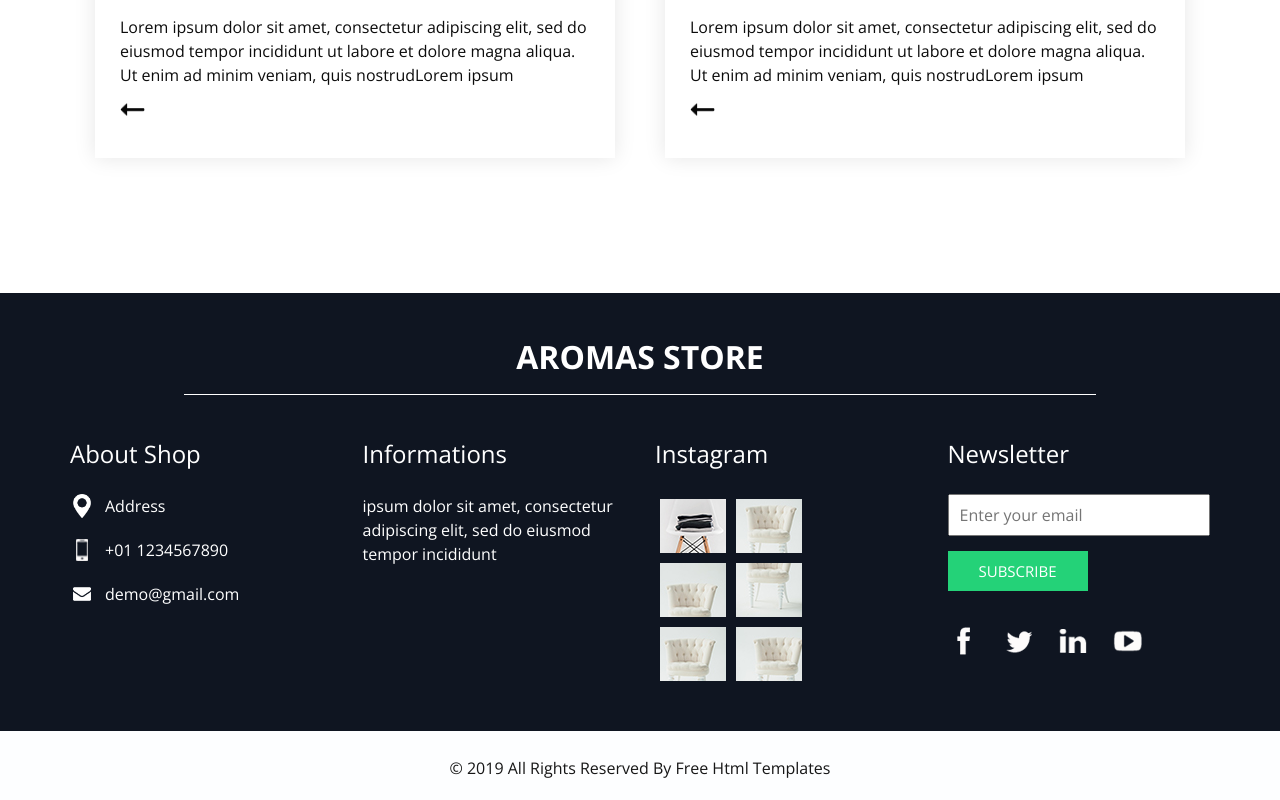
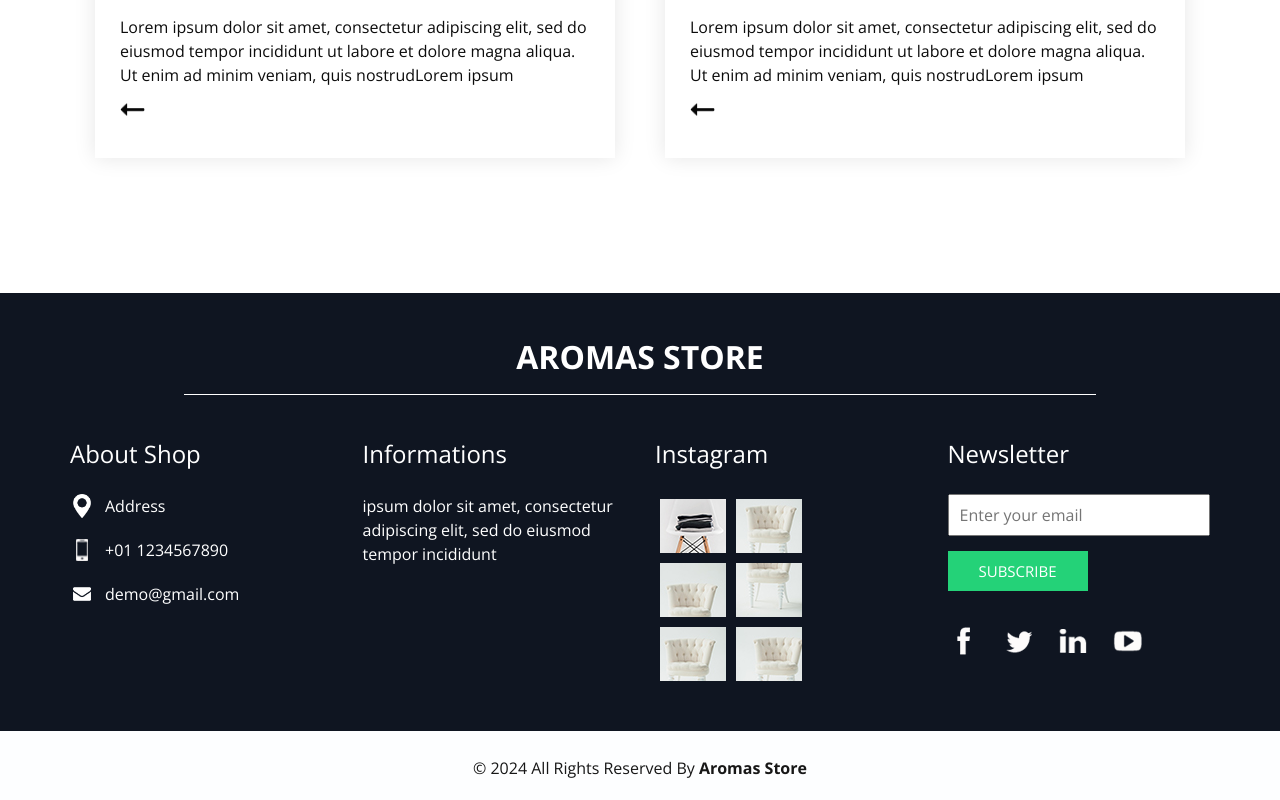
Before and after one commit to ManoelPradoMark22/aromas-store, a plain HTML site: page index.html in a window 1280 px wide. Shown: the part 4278-5078 px from the top of the page. Drawn offline with nearby package versions, Linux system fonts and the light colour scheme.

Commit message:
update footer

```diff
--- a/index.html
+++ b/index.html
@@ -818,8 +818,8 @@
   <section class="container-fluid footer_section ">
     <div class="container">
       <p>
-        &copy; 2019 All Rights Reserved By
-        <a href="https://html.design/">Free Html Templates</a>
+        &copy; 2024 All Rights Reserved By
+        <a href="#contact_section"><b>Aromas Store</b></a>
       </p>
     </div>
   </section>
```
